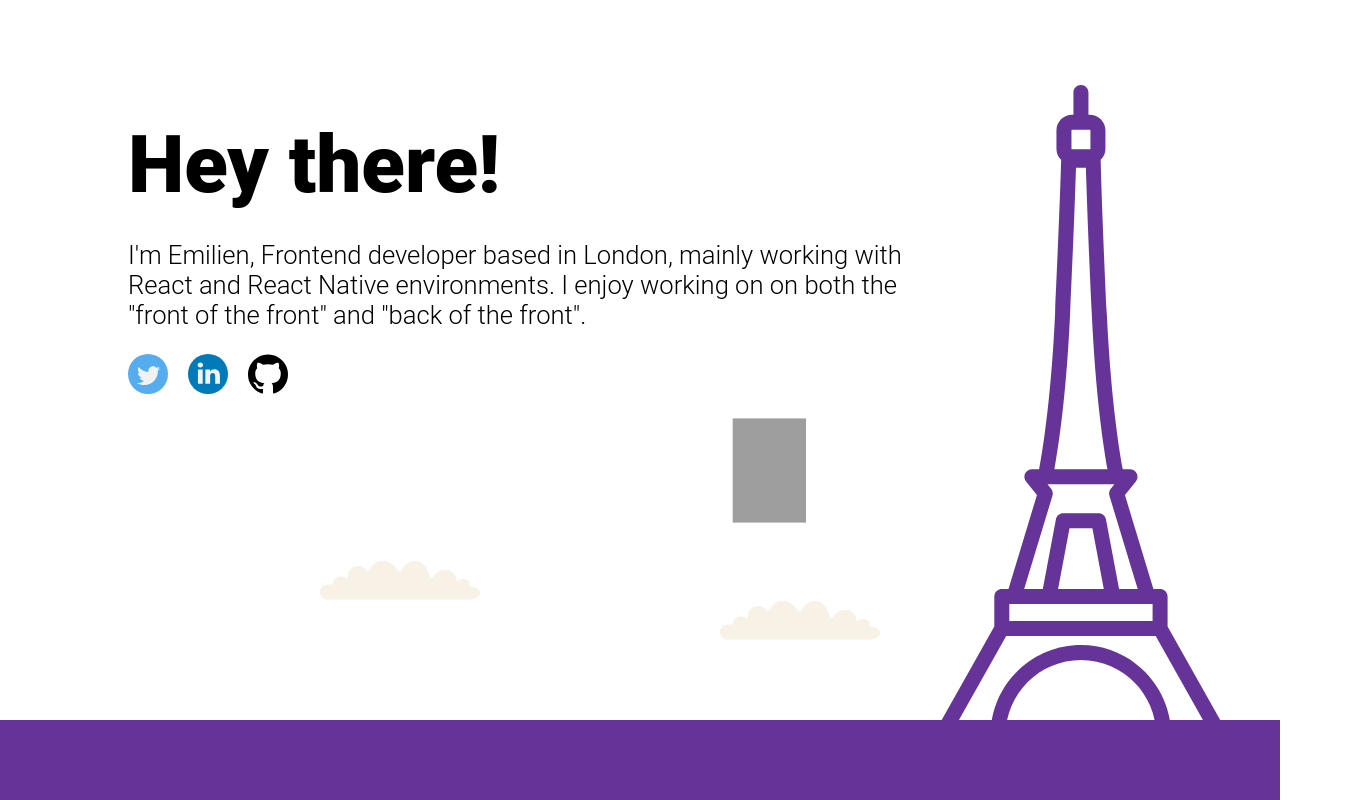
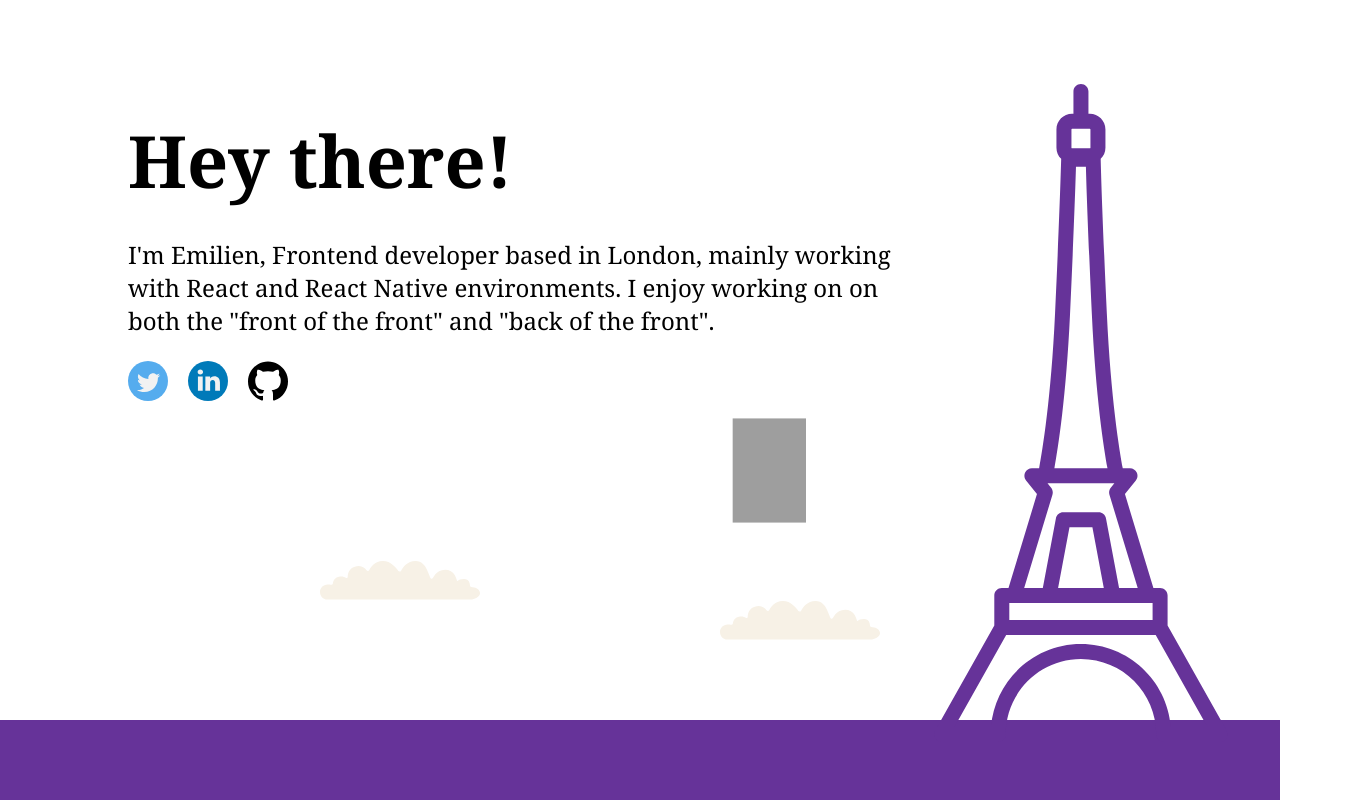
Before and after one commit to emuraton/emilien-muraton, a Gatsby site: page / in a window 1280 px wide. Shown: the whole page, 1352 px wide, since content can reach past the window. Built offline with nearby package versions, Linux system fonts and the light colour scheme; Gatsby itself is replaced by a stand-in of ours; grey boxes are pictures that could not be loaded.

Commit message:
new font family

```diff
--- a/src/components/Intro/index.js
+++ b/src/components/Intro/index.js
@@ -10,10 +10,12 @@ import {
   Description,
   MarginWrapper,
   EiffelTowerWrapper,
+  FlexWrapper,
 } from './styles';
 
 const Intro = () => (
   <Container>
+    <FlexWrapper>
       <MarginWrapper>
         <Heading>Hey there!</Heading>
         <Description>
@@ -31,6 +33,7 @@ const Intro = () => (
       <EiffelTowerWrapper>
         <EiffelTower />
       </EiffelTowerWrapper>
+    </FlexWrapper>
   </Container>
 );
 
--- a/src/components/Intro/styles.js
+++ b/src/components/Intro/styles.js
@@ -1,20 +1,24 @@
 import styled from 'styled-components';
 import { maxSizes } from '../../utils/breakpoints';
 
-//TODO remove it later
 export const Container = styled.section`
-  display: flex;
   height: 100vh;
   background-image: linear-gradient(transparent 90%, #663399 0);
   color: black;
+  position: relative;
 `;
+
+export const FlexWrapper = styled.div`
+  display: flex;
+`;
+
 export const MarginWrapper = styled.div`
   margin: 4% 10% 0 10%;
 `;
 
 export const Heading = styled.h1`
-  font-size: 5rem;
-  font-weight: 800;
+  font-size: 4.5rem;
+  font-weight: 700;
   margin-bottom: 1.8rem;
 
   @media ${maxSizes.mobile} {
@@ -25,13 +29,13 @@ export const Heading = styled.h1`
 
 export const Description = styled.p`
   max-width: 800px;
-  font-size: 1.6rem;
+  font-size: 1.5rem;
   font-weight: 300;
   margin: 0 0 1.5rem 0;
 `;
 
 export const EiffelTowerWrapper = styled.div`
-  position: fixed;
+  position: absolute;
   bottom: 32%;
   right: 10%;
 
--- a/src/pages/index.css
+++ b/src/pages/index.css
@@ -1,6 +1,6 @@
 html {
   box-sizing: border-box;
-  font-family: Roboto, sans-serif;
+  font-family: 'ff-meta-serif-web-pro', Georgia, serif;
   font-weight: 400;
   font-style: normal;
   -webkit-font-smoothing: antialiased;
@@ -11,5 +11,4 @@ body {
   position: relative;
   margin: 0;
   padding: 0;
-  /* background: #1b2125; */
 }
```
Also changed, not shown: package.json (+4 -3 lines), 1 other file. Lines whose indentation alone changed are shown as unchanged.
